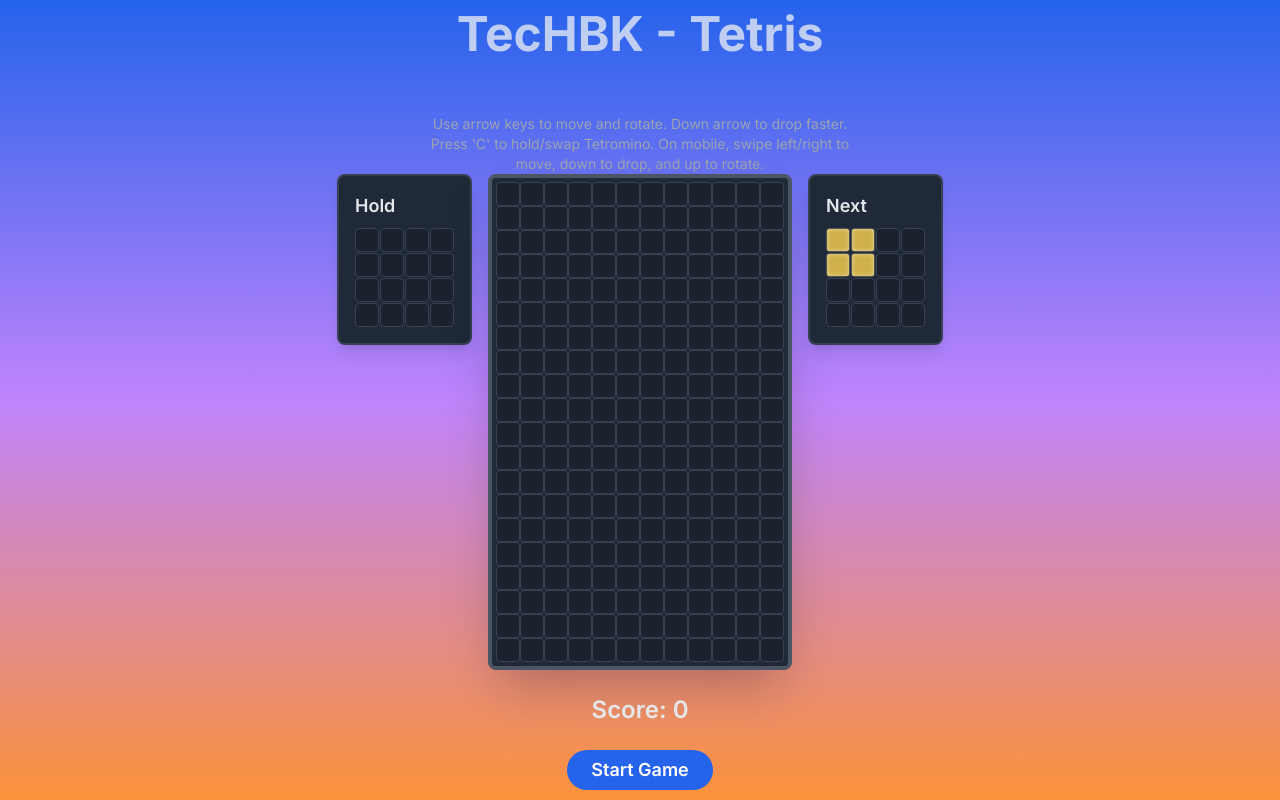
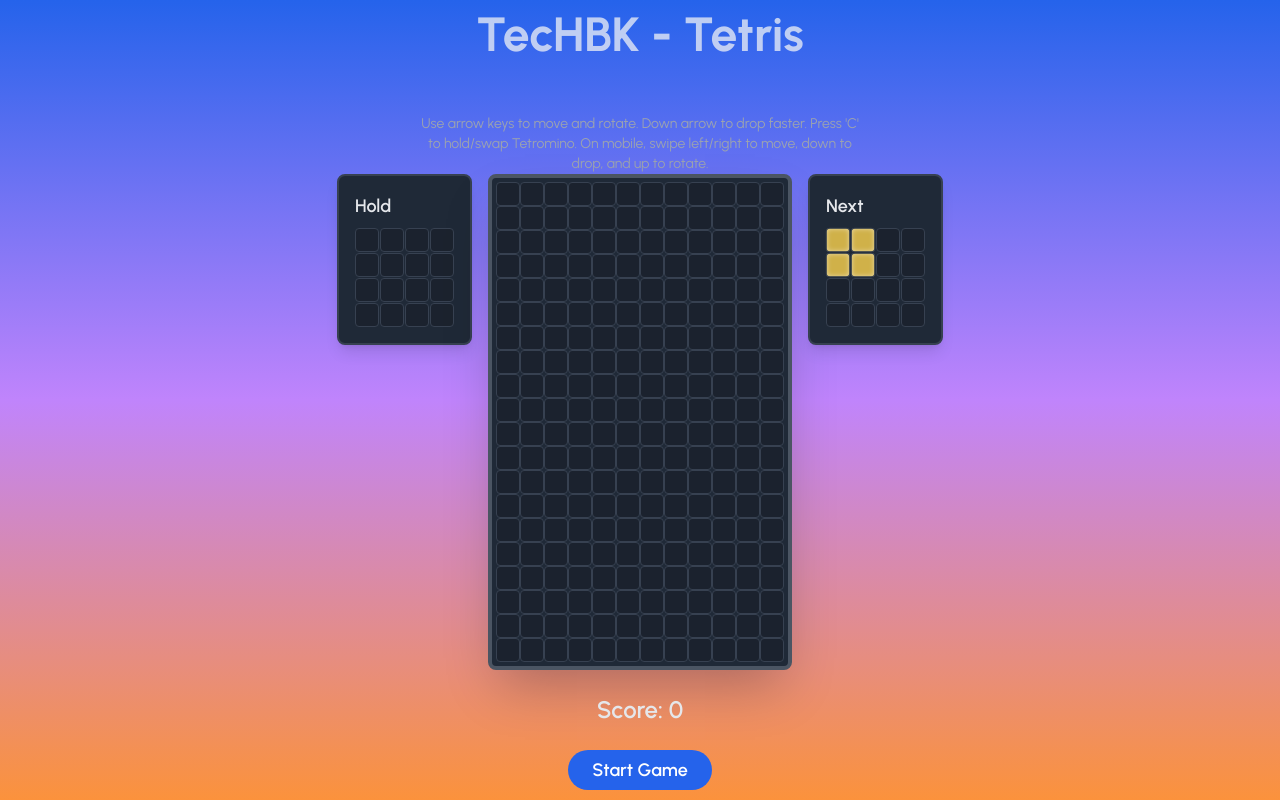
Before and after one commit to iam-hbk/TecHBK-Tetris, a Next.js app: page / in a window 1280 px wide. Built offline with nearby package versions, Linux system fonts and the light colour scheme.

Commit message:
added fonts

```diff
--- a/src/app/layout.tsx
+++ b/src/app/layout.tsx
@@ -1,31 +1,36 @@
 import type { Metadata } from "next";
-import { Inter } from "next/font/google";
+import { Urbanist as FontSans } from "next/font/google";
 import "./globals.css";
+import { cn } from "@/lib/utils";
 
-const inter = Inter({ subsets: ["latin"] });
-
+const fontSans = FontSans({
+  subsets: ["latin"],
+  variable: "--font-sans",
+});
 export const metadata: Metadata = {
   title: {
-    default: 'TecHBK-Tetris',
-    template: '%s | TecHBK-Tetris',
+    default: "TecHBK-Tetris",
+    template: "%s | TecHBK-Tetris",
   },
-  description: 'Try and beat the highest score and be the best TecHBK-Tetris player!',
+  description:
+    "Try and beat the highest score and be the best TecHBK-Tetris player!",
   openGraph: {
     title: {
-      default: 'TecHBK-Tetris',
-      template: '%s | TecHBK-Tetris',
+      default: "TecHBK-Tetris",
+      template: "%s | TecHBK-Tetris",
     },
-    description: 'Try and beat the highest score and be the best TecHBK-Tetris player!',
+    description:
+      "Try and beat the highest score and be the best TecHBK-Tetris player!",
     images: [
       {
-        url: '/default-og-image.png',
+        url: "/default-og-image.png",
         width: 1200,
         height: 630,
-        alt: 'TecHBK-Tetris',
+        alt: "TecHBK-Tetris",
       },
     ],
   },
-}
+};
 
 export default function RootLayout({
   children,
@@ -34,7 +39,14 @@ export default function RootLayout({
 }>) {
   return (
     <html lang="en">
-      <body className={inter.className}>{children}</body>
+      <body
+        className={cn(
+          "min-h-screen bg-background font-sans antialiased",
+          fontSans.variable
+        )}
+      >
+        {children}
+      </body>
     </html>
   );
 }
--- a/tailwind.config.ts
+++ b/tailwind.config.ts
@@ -1,13 +1,13 @@
-import type { Config } from "tailwindcss"
-
+import type { Config } from "tailwindcss";
+const { fontFamily } = require("tailwindcss/defaultTheme");
 const config = {
   darkMode: ["class"],
   content: [
-    './pages/**/*.{ts,tsx}',
-    './components/**/*.{ts,tsx}',
-    './app/**/*.{ts,tsx}',
-    './src/**/*.{ts,tsx}',
-	],
+    "./pages/**/*.{ts,tsx}",
+    "./components/**/*.{ts,tsx}",
+    "./app/**/*.{ts,tsx}",
+    "./src/**/*.{ts,tsx}",
+  ],
   prefix: "",
   theme: {
     container: {
@@ -72,9 +72,12 @@ const config = {
         "accordion-down": "accordion-down 0.2s ease-out",
         "accordion-up": "accordion-up 0.2s ease-out",
       },
+      fontFamily: {
+        sans: ["var(--font-sans)", ...fontFamily.sans],
+      },
     },
   },
   plugins: [require("tailwindcss-animate")],
-} satisfies Config
+} satisfies Config;
 
-export default config
+export default config;
```
